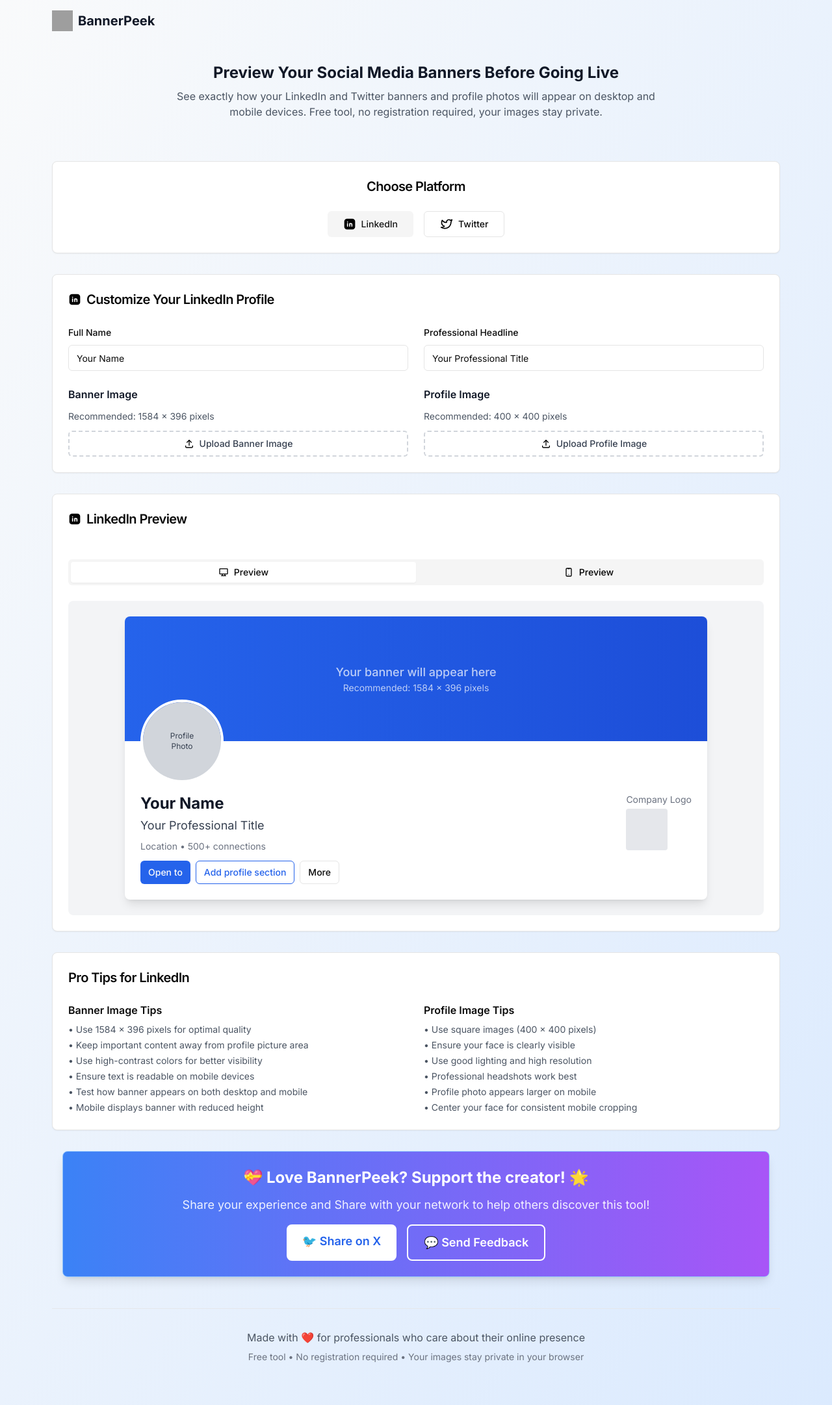
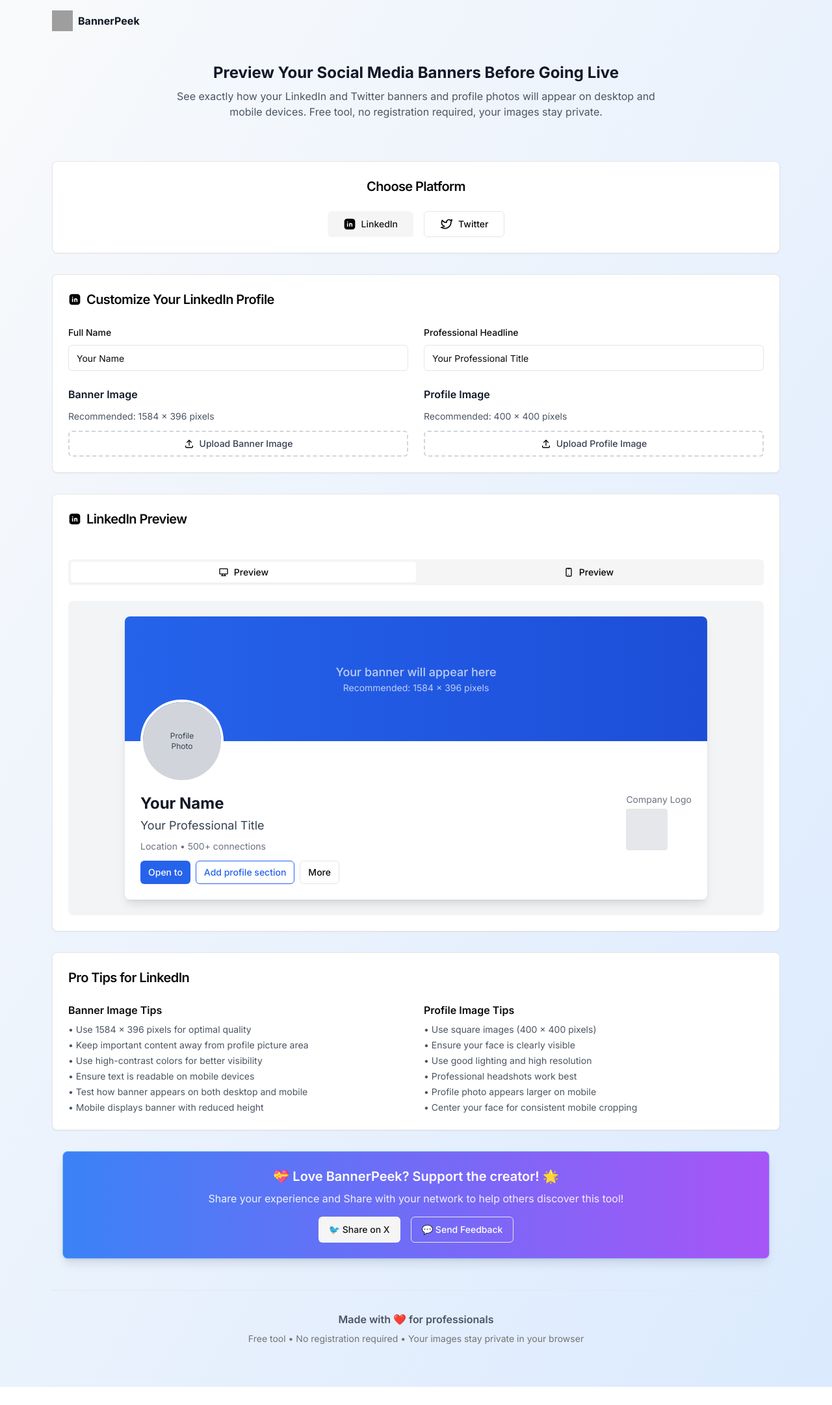
Before and after one commit to Maliksidk19/banner-peek, a Next.js app: page / in a window 1280 px wide. Shown: the whole page at 65% size. After the commit the page ends 2135 px from the top, so only its background shows below. Built offline with nearby package versions, Linux system fonts and the light colour scheme; no server answers; grey boxes are pictures that could not be loaded.

Commit message:
added analytics

```diff
--- a/app/page.tsx
+++ b/app/page.tsx
@@ -61,7 +61,7 @@ export default function SocialBannerPreview() {
       <div className="relative px-3 sm:px-4 md:px-6 pb-4 md:pb-6">
         {/* Profile Picture */}
         <div className="absolute -top-8 sm:-top-12 md:-top-16 left-3 sm:left-4 md:left-6">
-          <div className="w-32 h-32 rounded-full border-2 md:border-4 border-white bg-gray-200 overflow-hidden">
+          <div className="w-16 h-16 md:w-32 md:h-32 rounded-full border-2 md:border-4 border-white bg-gray-200 overflow-hidden">
             {profileImage ? (
               <Image
                 src={profileImage}
@@ -155,8 +155,8 @@ export default function SocialBannerPreview() {
       <div className="relative px-4 pb-4">
         {" "}
         {/* Profile Picture - optimized for mobile LinkedIn display */}
-        <div className="absolute -top-16 left-4">
-          <div className="w-32 h-32 rounded-full border-4 border-white bg-gray-200 overflow-hidden shadow-sm">
+        <div className="absolute -top-8 md:-top-16 left-4">
+          <div className="w-16 h-16 md:w-32 md:h-32 rounded-full border-4 border-white bg-gray-200 overflow-hidden shadow-sm">
             {profileImage ? (
               <Image
                 src={profileImage}
@@ -248,7 +248,7 @@ export default function SocialBannerPreview() {
       <div className="relative px-3 sm:px-4 pb-4">
         {/* Profile Picture */}
         <div className="absolute -top-8 sm:-top-12 md:-top-16 left-3 sm:left-4">
-          <div className="w-32 h-32 rounded-full border-2 md:border-4 border-white bg-gray-200 overflow-hidden">
+          <div className="w-16 h-16 md:w-32 md:h-32 rounded-full border-2 md:border-4 border-white bg-gray-200 overflow-hidden">
             {profileImage ? (
               <Image
                 src={profileImage}
@@ -450,8 +450,8 @@ export default function SocialBannerPreview() {
       <header>
         {" "}
         <nav className="max-w-6xl mx-auto px-4 py-4">
-          <div className="flex items-center">
-            <span className="text-xl font-bold text-gray-900 flex items-center">
+          <div className="flex items-center justify-center md:justify-start">
+            <span className="text-base font-bold text-gray-900 flex items-center">
               <Image
                 src="/logo.svg"
                 alt="BannerPeek Logo - Social Media Banner Preview Tool"
@@ -467,10 +467,10 @@ export default function SocialBannerPreview() {
         </nav>{" "}
         {/* Hero Content */}
         <section className="max-w-6xl mx-auto px-4 py-8 text-center">
-          <h1 className="text-2xl font-bold text-gray-900 mb-2">
+          <h1 className="text-xl md:text-2xl font-bold text-gray-900 mb-2">
             Preview Your Social Media Banners Before Going Live
           </h1>
-          <p className="text-base text-gray-600 mb-8 max-w-3xl mx-auto">
+          <p className="text-sm md:text-base text-gray-600 mb-8 max-w-3xl mx-auto">
             See exactly how your LinkedIn and Twitter banners and profile photos
             will appear on desktop and mobile devices. Free tool, no
             registration required, your images stay private.
@@ -779,10 +779,10 @@ export default function SocialBannerPreview() {
 
         {/* Footer */}
         <footer className="text-center mt-12 py-8 border-t border-gray-200">
-          <p className="text-gray-600">
-            Made with ❤️ for professionals who care about their online presence
+          <p className="text-gray-600 text-sm font-semibold md:text-base px-4">
+            Made with ❤️ for professionals
           </p>
-          <p className="text-sm text-gray-500 mt-2">
+          <p className="text-xs text-muted-foreground mt-2 px-8 md:text-sm">
             Free tool • No registration required • Your images stay private in
             your browser
           </p>
--- a/components/TwitterCTA.tsx
+++ b/components/TwitterCTA.tsx
@@ -1,6 +1,7 @@
 "use client";
 
 import Link from "next/link";
+import { Button } from "./ui/button";
 
 interface TwitterCTAProps {
   className?: string;
@@ -18,29 +19,35 @@ export function TwitterCTA({ className = "" }: TwitterCTAProps) {
   return (
     <div className={`w-full ${className}`} data-component="twitter-cta">
       <div className="bg-gradient-to-r from-blue-500 to-purple-500 text-white border border-blue-300 p-6 my-8 rounded-lg text-center shadow-lg">
-        <h2 className="text-2xl font-bold mb-3">
+        <h2 className="text-md md:text-xl font-semibold mb-2">
           💝 Love BannerPeek? Support the creator! 🌟
         </h2>
-        <p className="text-lg mb-4 opacity-90">
+        <p className="mb-4 opacity-90 text-sm md:text-base">
           Share your experience and Share with your network to help others
           discover this tool!
         </p>
-        <div className="flex gap-4 justify-center flex-wrap">
+        <div className="flex gap-4 justify-center">
           <Link
-            className="bg-white text-blue-600 font-semibold px-6 py-3 rounded-lg hover:bg-gray-100 transition-colors text-lg"
             href={`https://x.com/intent/tweet?text=${tweetText}`}
             target="_blank"
             rel="noopener noreferrer"
           >
-            🐦 Share on X
+            <Button variant="secondary" data-umami-event="share-on-x">
+              🐦 Share on X
+            </Button>
           </Link>
           <Link
             href={`https://x.com/intent/tweet?text=${feedbackText}`}
             target="_blank"
             rel="noopener noreferrer"
-            className="border-2 border-white text-white hover:bg-white hover:text-blue-600 px-6 py-3 rounded-lg font-semibold text-lg transition-colors"
           >
-            💬 Send Feedback
+            <Button
+              variant="outline"
+              className="bg-transparent"
+              data-umami-event="send-feedback"
+            >
+              💬 Send Feedback
+            </Button>
           </Link>
         </div>
       </div>
```
